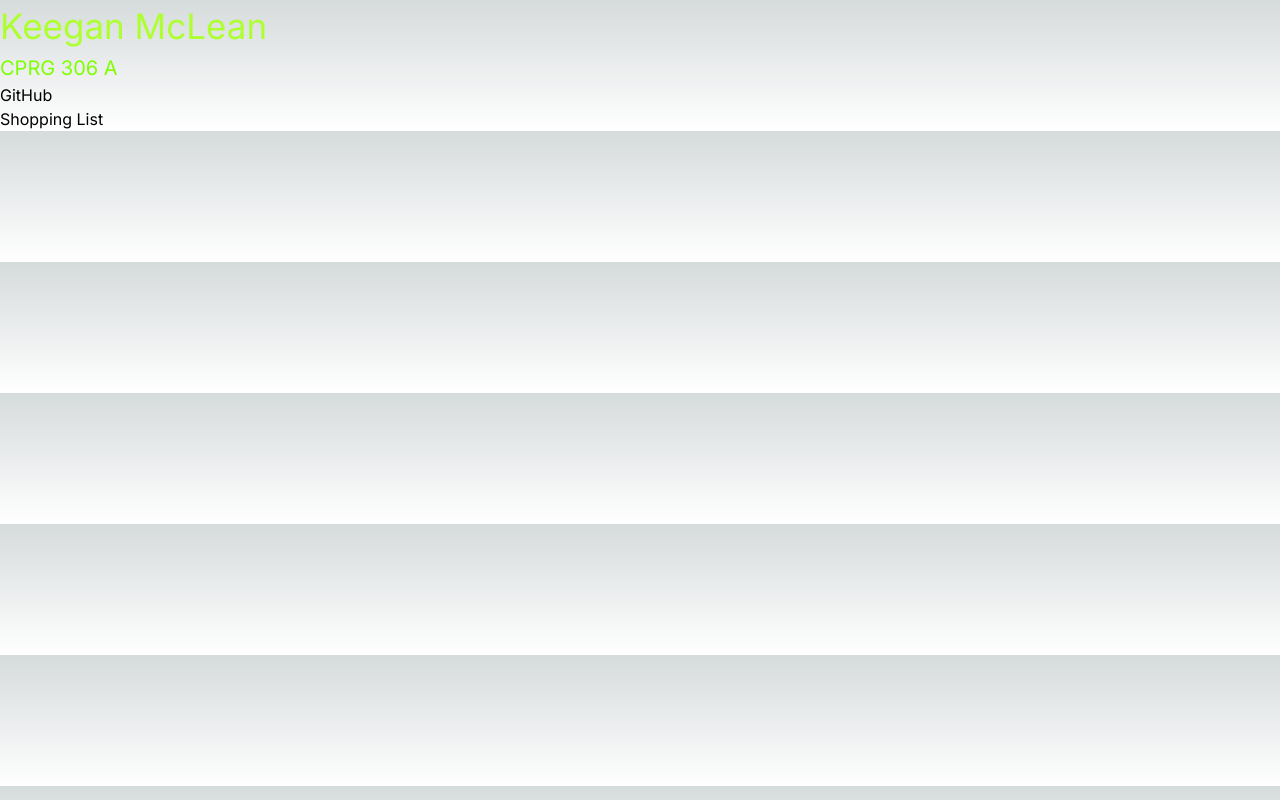
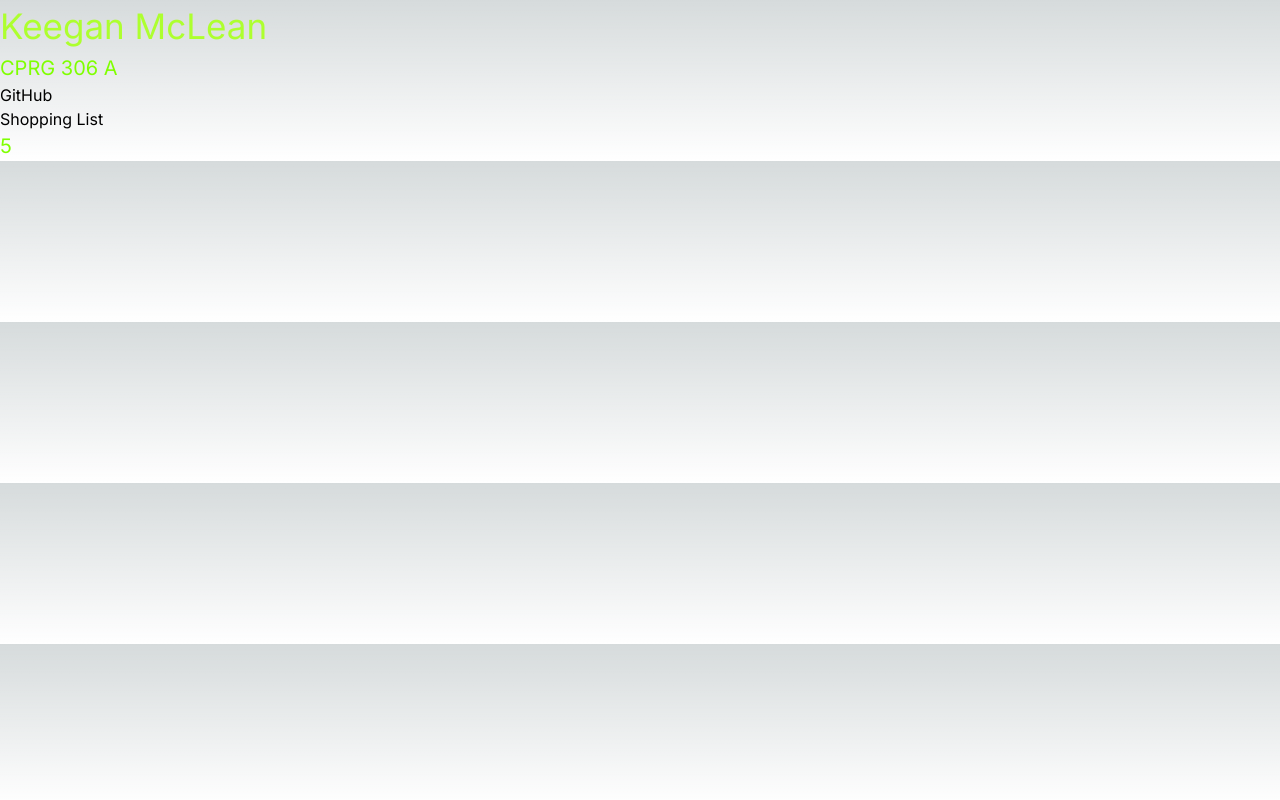
Before and after one commit to KeeganM22/CPRG306-Assignments, a Next.js app: page / in a window 1280 px wide. Built offline with nearby package versions, Linux system fonts and the light colour scheme.

Commit message:
added Add function
added a function that adds 2 + 3

```diff
--- a/app/page.js
+++ b/app/page.js
@@ -6,9 +6,11 @@ export default function Home() {
     <>
         <StudentInfo />
         <Link href="\week2">Shopping List</Link>
+        <h2> {Add(2, 3)}</h2>
     </>
+  );
+}
 
-
-  );
-
+function Add(x, y) {
+  return (x+y);
 }
```
Also changed, not shown: app/week3/page.js (added).
